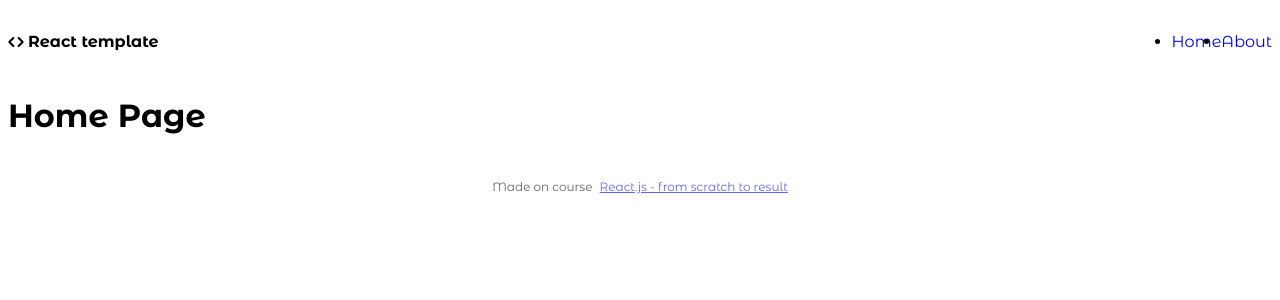
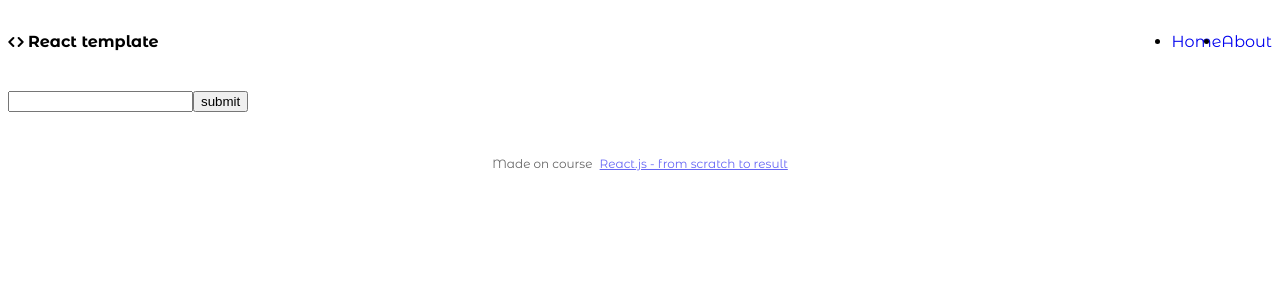
Before and after one commit to eishinkina/tocode-react-template, a React (Create React App) app: page / in a window 1280 px wide. Shown: the top 300 px of the page. Built offline with nearby package versions, Linux system fonts and the light colour scheme.

Commit message:
Form creation and input handling

```diff
--- a/package.json
+++ b/package.json
@@ -34,6 +34,7 @@
     "uimini": "^2.0.8"
   },
   "devDependencies": {
+    "env-cmd": "^10.1.0",
     "react-scripts": "5.0.1"
   }
 }
--- a/src/pages/home/Home.jsx
+++ b/src/pages/home/Home.jsx
@@ -1,16 +1,38 @@
+import React, { useState } from 'react'
 
-import React from "react";
+import Container from 'layouts/Container'
 
-import Container from "layouts/Container"
+const Form = () => {
+  const [title, setTitle] = useState('')
 
-
+  const handleSubmit = (event) => {
+    event.preventDefault()
+    if (!title && title.length === 0) {
+      return
+    }
+    console.log('submitted ' + title)
+    //reset
+    setTitle('')
+  }
+  return (
+    <form onSubmit={handleSubmit}>
+      <input
+        type='text'
+        value={title}
+        onChange={(e) => setTitle(e.target.value)}
+        required
+      />
+      <button type='submit'>submit</button>
+    </form>
+  )
+}
 
 const HomePage = () => {
-  return(
+  return (
     <Container>
-      <h1 className="ui-title-1">Home Page</h1>
+      <Form />
     </Container>
   )
 }
 
-export default HomePage;
+export default HomePage
```
Also changed, not shown: 1 other file (tests, documents, lock files or other folders).
